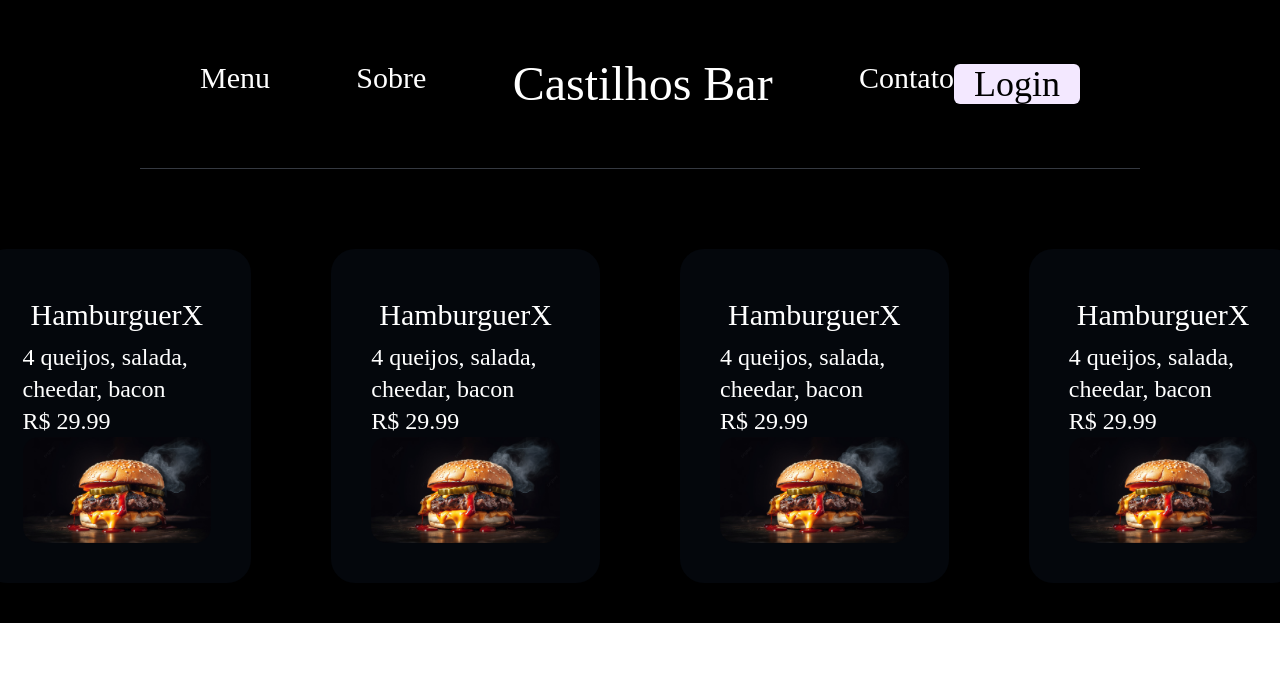
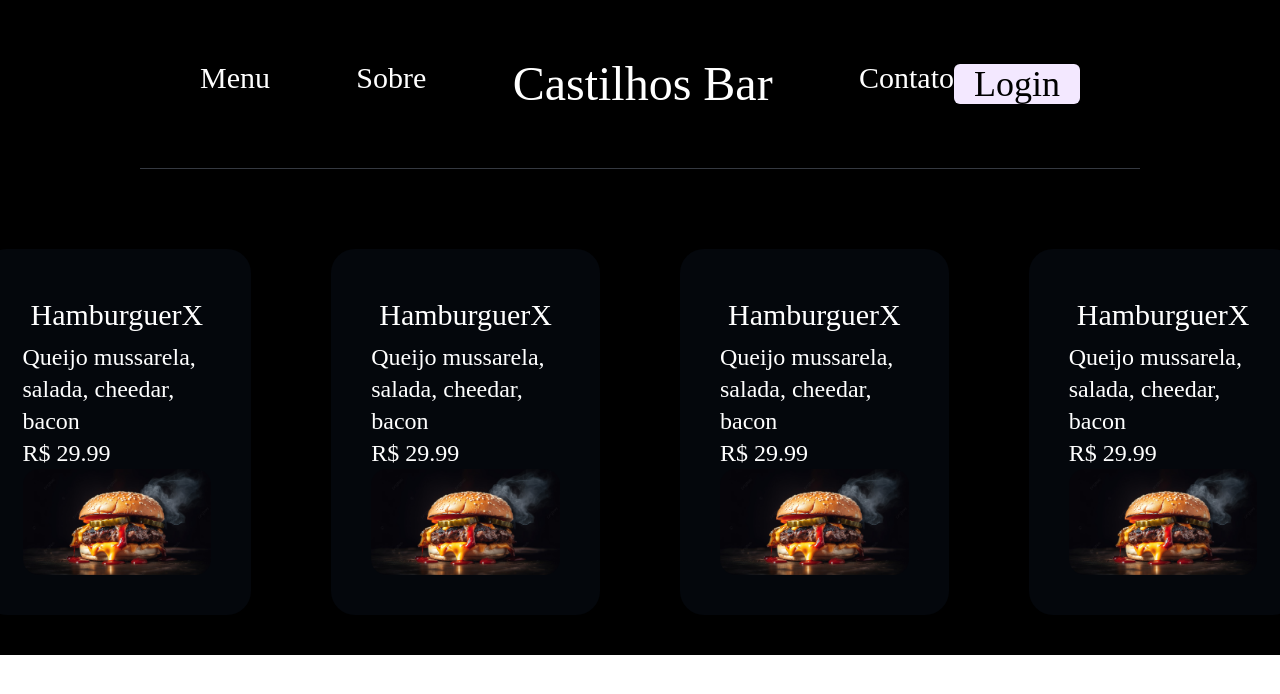
Before and after one commit to felipenewplayer/CastilhosBar, a React (Vite) app: page / in a window 1280 px wide. Shown: the top 694 px of the page. Built offline with nearby package versions, Linux system fonts and the light colour scheme; a web font is replaced by a local one.

Commit message:
Update App.jsx

```diff
--- a/src/App.jsx
+++ b/src/App.jsx
@@ -8,37 +8,37 @@ function App() {
     {
       id: 1,
       nome: "HamburguerX",
-      descricao: "4 queijos, salada, cheedar, bacon",
+      descricao: "Queijo mussarela, salada, cheedar, bacon",
        price:29.99
     },
     {
       id: 2,
       nome: "HamburguerX",
-      descricao: "4 queijos, salada, cheedar, bacon",
+      descricao: "Queijo mussarela, salada, cheedar, bacon",
       price:29.99
     },
     {
       id: 3,
       nome: "HamburguerX",
-      descricao: "4 queijos, salada, cheedar, bacon",
+      descricao: "Queijo mussarela, salada, cheedar, bacon",
       price:29.99
     },
     {
       id: 4,
       nome: "HamburguerX",
-      descricao: "4 queijos, salada, cheedar, bacon",
+      descricao: "Queijo mussarela, salada, cheedar, bacon",
       price: 29.99
     },
     {
       id: 5,
       nome: "HamburguerX",
-      descricao: "4 queijos, salada, cheedar, bacon",
+      descricao: "Queijo mussarela, salada, cheedar, bacon",
       price:29.99
     },
     {
       id: 6,
       nome: "HamburguerX",
-      descricao: "4 queijos, salada, cheedar, bacon",
+      descricao: "Queijo mussarela, salada, cheedar, bacon",
       price:29.99
     },
   ])
```
